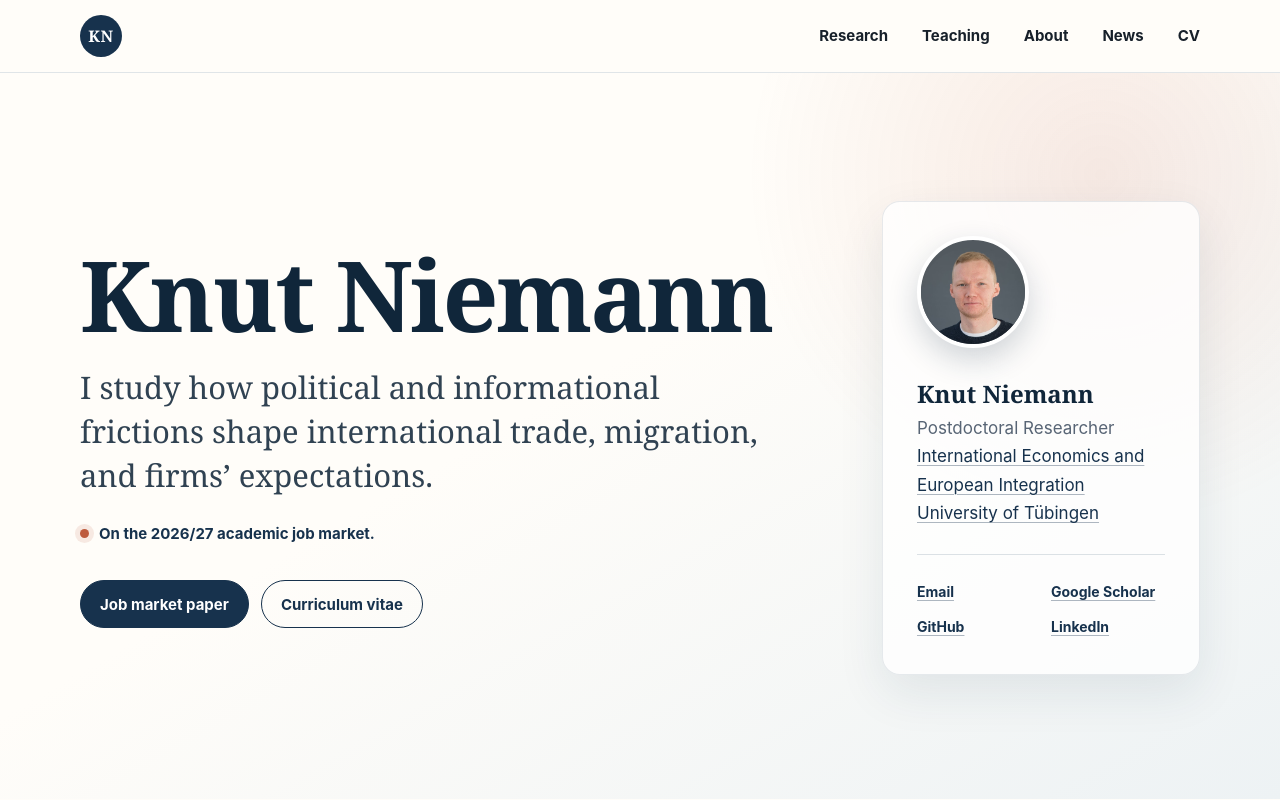
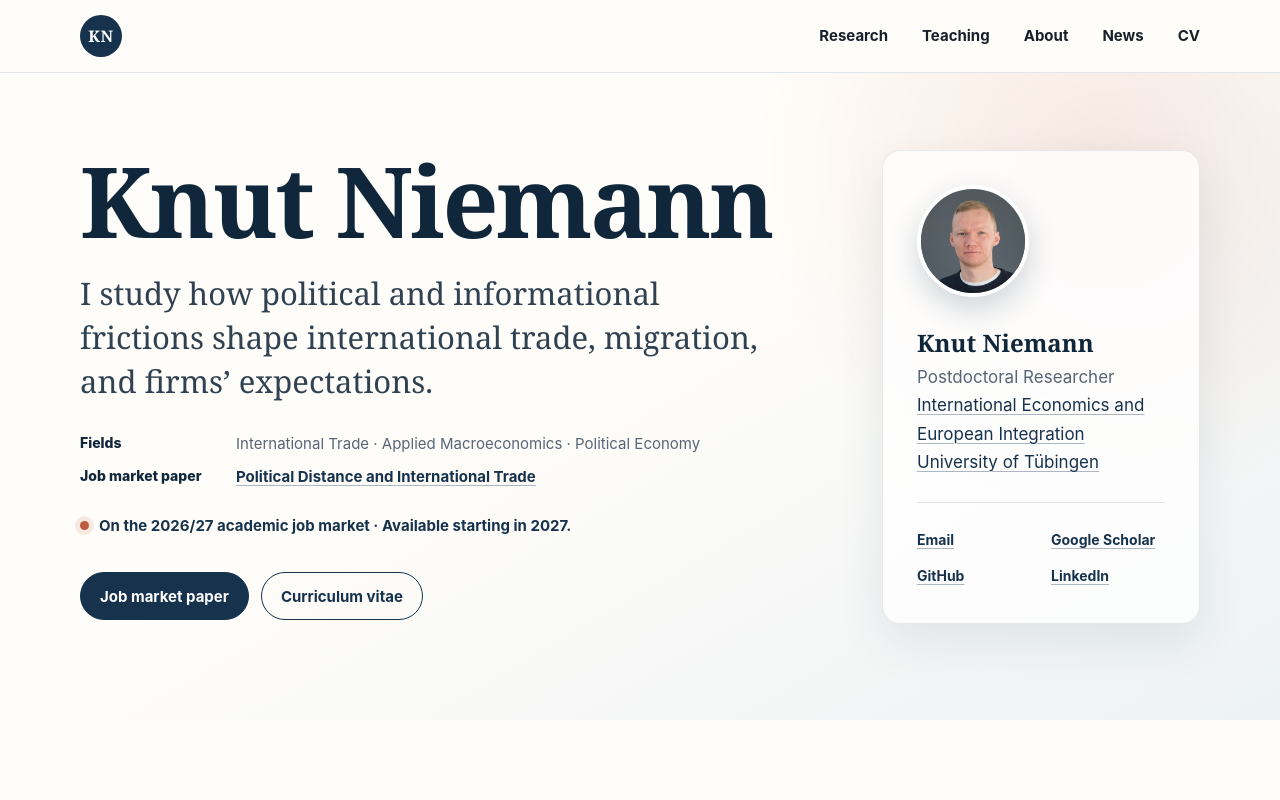
Before and after one commit to knutniemann/knutniemann.github.io, a plain HTML site: page index.html in a window 1280 px wide. Shown: the top 800 px of the page. Drawn offline with Linux system fonts and the light colour scheme.

Commit message:
Add job market details above the fold

```diff
--- a/assets/styles.css
+++ b/assets/styles.css
@@ -77,7 +77,7 @@ a:focus-visible { outline: 3px solid rgba(189, 91, 61, 0.4); outline-offset: 4px
 
 .hero {
   overflow: hidden;
-  padding: clamp(76px, 10vw, 132px) 0 clamp(80px, 10vw, 124px);
+  padding: clamp(60px, 6vw, 80px) 0 clamp(72px, 8vw, 96px);
   background: radial-gradient(circle at 86% 14%, rgba(189, 91, 61, 0.12), transparent 28%), linear-gradient(150deg, #fffdf9 44%, #edf2f4 100%);
 }
 .hero-grid {
@@ -104,6 +104,11 @@ h3 { margin-bottom: 13px; font-size: clamp(23px, 2.4vw, 30px); line-height: 1.2;
   font-size: clamp(23px, 3vw, 31px);
   line-height: 1.42;
 }
+.hero-details { margin: 0 0 20px; }
+.hero-details div { display: grid; grid-template-columns: 140px minmax(0, 1fr); gap: 16px; padding: 4px 0; }
+.hero-details dt { color: var(--navy-deep); font-size: 14px; font-weight: 800; }
+.hero-details dd { margin: 0; color: var(--muted); font-size: 15px; }
+.hero-details a { font-weight: 700; }
 .market-note { display: flex; align-items: center; gap: 10px; margin: 0; color: var(--navy); font-size: 15px; font-weight: 700; }
 .market-note span { width: 9px; height: 9px; background: var(--accent); border-radius: 50%; box-shadow: 0 0 0 5px rgba(189, 91, 61, 0.12); }
 .hero-actions { display: flex; flex-wrap: wrap; gap: 12px; margin-top: 34px; }
@@ -223,6 +228,7 @@ footer a { color: var(--white); }
   .site-header nav a:nth-child(3), .site-header nav a:nth-child(4) { display: none; }
   h1 { font-size: clamp(50px, 17vw, 70px); }
   .contact-links { grid-template-columns: 1fr; }
+  .hero-details div { grid-template-columns: 1fr; gap: 0; }
   .facts div, .timeline li { grid-template-columns: 1fr; gap: 5px; }
   .teaching-footer, .footer-inner { align-items: flex-start; flex-direction: column; gap: 4px; }
 }
--- a/index.html
+++ b/index.html
@@ -13,7 +13,7 @@
   <meta property="og:image" content="https://knutniemann.github.io/assets/portrait.jpg">
   <link rel="canonical" href="https://knutniemann.github.io/">
   <link rel="icon" href="assets/favicon.svg" type="image/svg+xml">
-  <link rel="stylesheet" href="assets/styles.css?v=20260827-5">
+  <link rel="stylesheet" href="assets/styles.css?v=20260827-7">
   <title>Knut Niemann — Economist</title>
   <script type="application/ld+json">
   {
@@ -58,7 +58,11 @@
         <div class="hero-copy">
           <h1>Knut Niemann</h1>
           <p class="lead">I study how political and informational frictions shape international trade, migration, and firms’ expectations.</p>
-          <p class="market-note"><span aria-hidden="true"></span> On the 2026/27 academic job market.</p>
+          <dl class="hero-details">
+            <div><dt>Fields</dt><dd>International Trade · Applied Macroeconomics · Political Economy</dd></div>
+            <div><dt>Job market paper</dt><dd><a href="files/Political_Distance_and_International_Trade.pdf">Political Distance and International Trade</a></dd></div>
+          </dl>
+          <p class="market-note"><span aria-hidden="true"></span> On the 2026/27 academic job market · Available starting in 2027.</p>
           <div class="hero-actions" aria-label="Primary links">
             <a class="button button-primary" href="files/Political_Distance_and_International_Trade.pdf">Job market paper</a>
             <a class="button button-secondary" href="files/Knut_Niemann_CV.pdf">Curriculum vitae</a>
```
